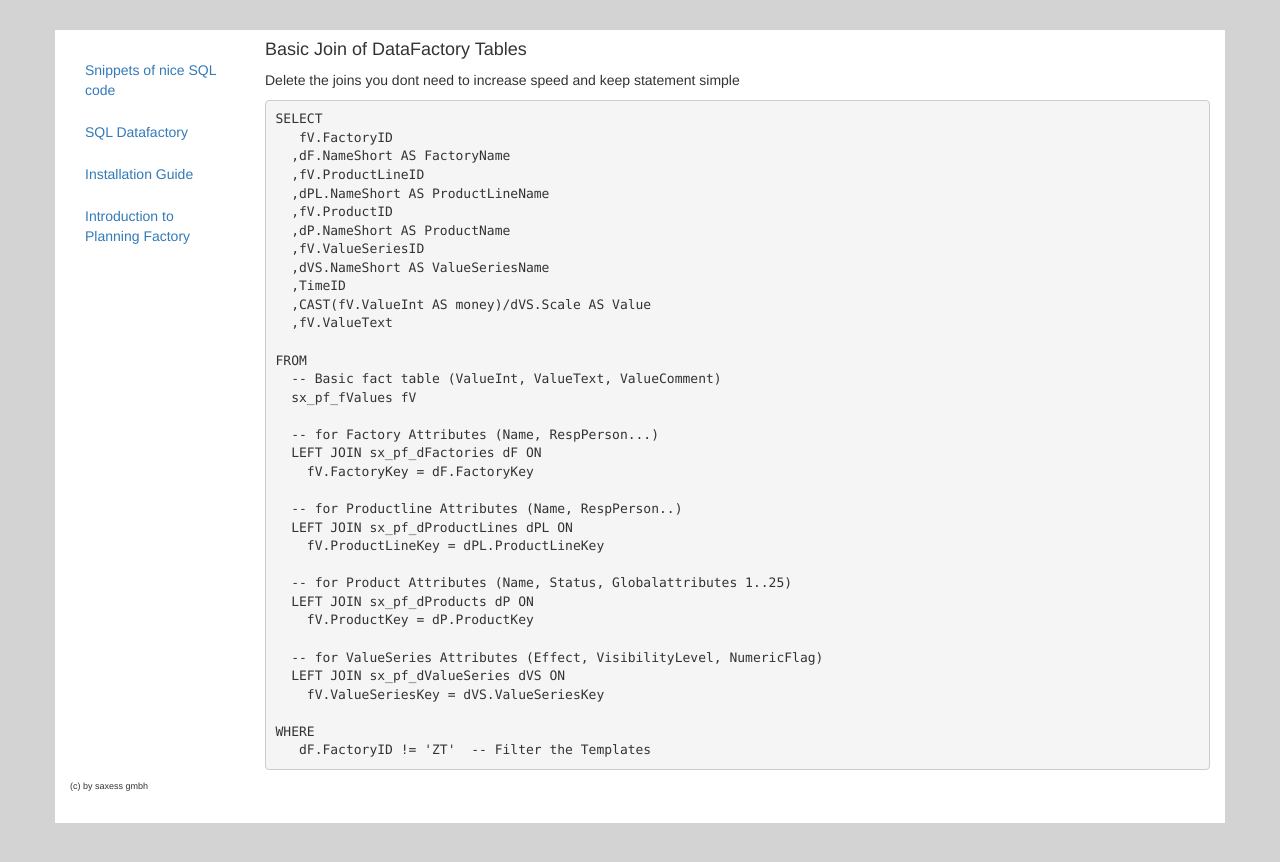
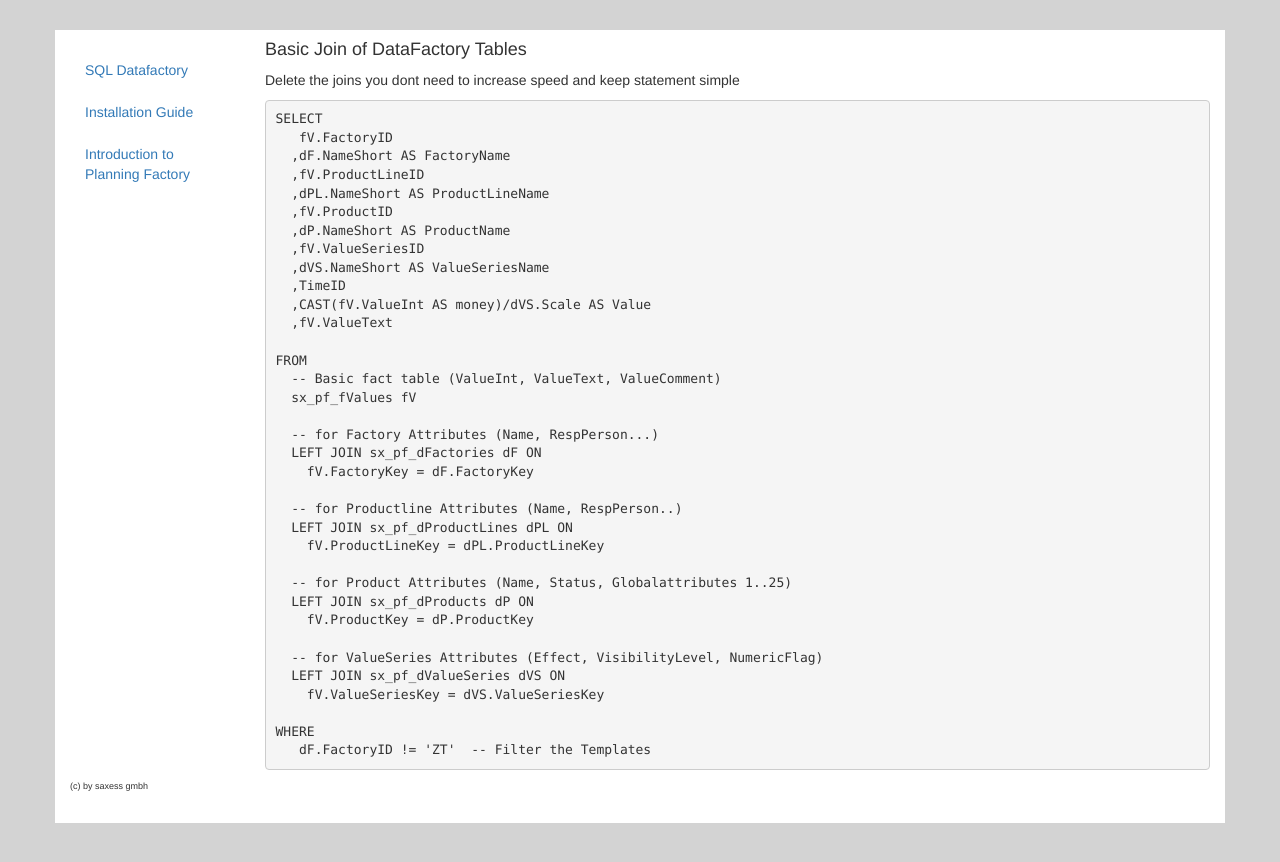
Before and after one commit to shredtechular/PlanningFactory.github.io, a Jekyll site: the page built from content/sql/df/df_basic_join.md, in a window 1280 px wide. Shown: the top 862 px of the page. Built offline with Jekyll 4.4.1, drawn with Linux system fonts in a browser that asks for light colours.

Commit message:
Update df_basic_join.md

```diff
--- a/content/sql/df/df_basic_join.md
+++ b/content/sql/df/df_basic_join.md
@@ -1,9 +1,6 @@
 ---
 layout: default
-title: Snippets of nice SQL code
-page-category: content
 ---
-
 
 #### Basic Join of DataFactory Tables
 Delete the joins you dont need to increase speed and keep statement simple
```
